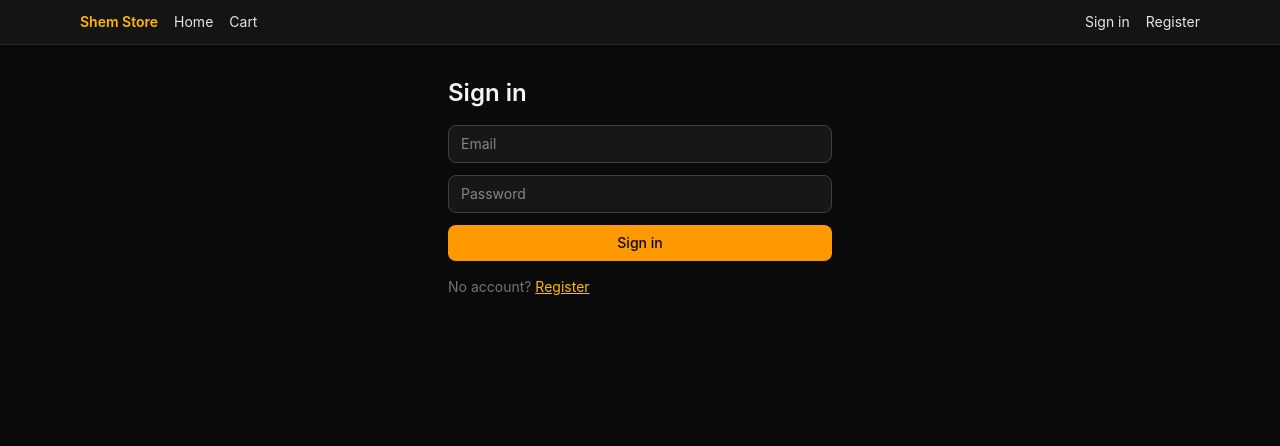
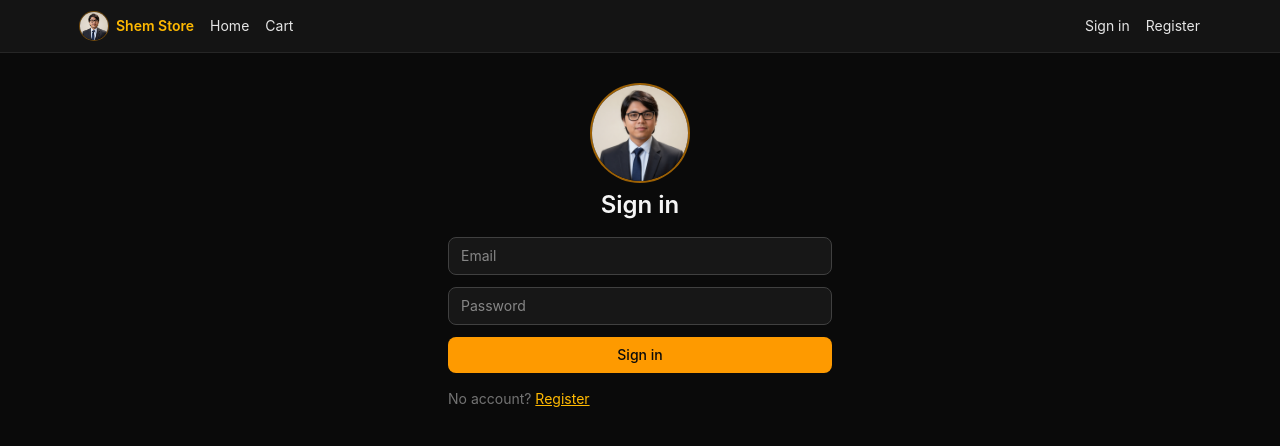
Before and after one commit to brandonngithub/4413-shem-popeyes-louisiana, a React (Vite) app in the folder frontend/: page /login in a window 1280 px wide. Shown: the top 446 px of the page. Built offline with nearby package versions, Linux system fonts and the light colour scheme; no server answers.

Commit message:
Shem icon

```diff
--- a/frontend/index.html
+++ b/frontend/index.html
@@ -2,7 +2,7 @@
 <html lang="en">
   <head>
     <meta charset="UTF-8" />
-    <link rel="icon" type="image/svg+xml" href="/favicon.svg" />
+    <link rel="icon" type="image/png" href="/shem.png" />
     <meta name="viewport" content="width=device-width, initial-scale=1.0" />
     <title>Shem Store</title>
   </head>
--- a/frontend/src/App.jsx
+++ b/frontend/src/App.jsx
@@ -59,7 +59,14 @@ function Layout() {
       )}
       <header className="border-b border-neutral-800 bg-neutral-900/80">
         <nav className="mx-auto flex max-w-6xl flex-wrap items-center gap-4 px-4 py-3 text-sm">
-          <span className="font-semibold text-amber-400">Shem Store</span>
+          <span className="flex items-center gap-2 font-semibold text-amber-400">
+            <img
+              src="/shem.png"
+              alt="Shem"
+              className="h-7 w-7 rounded-full object-cover ring-1 ring-amber-500/40"
+            />
+            Shem Store
+          </span>
           <Link to="/" className="hover:text-neutral-50">
             Home
           </Link>
--- a/frontend/src/pages/Auth.jsx
+++ b/frontend/src/pages/Auth.jsx
@@ -22,7 +22,14 @@ export function Login() {
 
   return (
     <div className="mx-auto max-w-sm space-y-4">
-      <h1 className="text-2xl font-semibold text-neutral-100">Sign in</h1>
+      <div className="flex flex-col items-center gap-2">
+        <img
+          src="/shem.png"
+          alt="Shem"
+          className="h-24 w-24 rounded-full object-cover ring-2 ring-amber-500/60"
+        />
+        <h1 className="text-2xl font-semibold text-neutral-100">Sign in</h1>
+      </div>
       <form onSubmit={submit} className="space-y-3 text-sm">
         <input
           required
@@ -95,7 +102,14 @@ export function Register() {
 
   return (
     <div className="mx-auto max-w-md space-y-4">
-      <h1 className="text-2xl font-semibold text-neutral-100">Register</h1>
+      <div className="flex flex-col items-center gap-2">
+        <img
+          src="/shem.png"
+          alt="Shem"
+          className="h-24 w-24 rounded-full object-cover ring-2 ring-amber-500/60"
+        />
+        <h1 className="text-2xl font-semibold text-neutral-100">Register</h1>
+      </div>
       <form onSubmit={submit} className="grid gap-2 text-sm sm:grid-cols-2">
         <input required className="rounded-lg border border-neutral-700 bg-neutral-900 px-3 py-2 text-neutral-100 sm:col-span-2" placeholder="Email" type="email" value={f.email} onChange={ch("email")} />
         <input required className="rounded-lg border border-neutral-700 bg-neutral-900 px-3 py-2 text-neutral-100 sm:col-span-2" placeholder="Password" type="password" value={f.password} onChange={ch("password")} />
```
Also changed, not shown: frontend/public/favicon.svg (deleted), frontend/public/shem.png (added).
